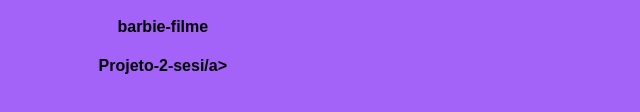
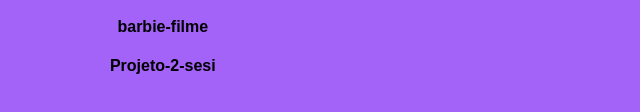
Before and after one commit to Maheduardaocon/maheduardaocon.github.io, a plain HTML site: page index.html in a window 1280 px wide. Shown: the part 652-764 px from the top of the page, 0-640 px from the left. Drawn offline with Linux system fonts and the light colour scheme.

Commit message:
Update index.html

```diff
--- a/index.html
+++ b/index.html
@@ -64,7 +64,7 @@
 
                          <h4><a href="https://maheduardaocon.github.io/barbie-filme/">barbie-filme</a></h4>
 
-                        <h4><a href="https://maheduardaocon.github.io/projeto_sesi/">Projeto-2-sesi/a></h4>
+                        <h4><a href="https://maheduardaocon.github.io/projeto_sesi/">Projeto-2-sesi</a></h4>
 
 
                     </ul>
```
